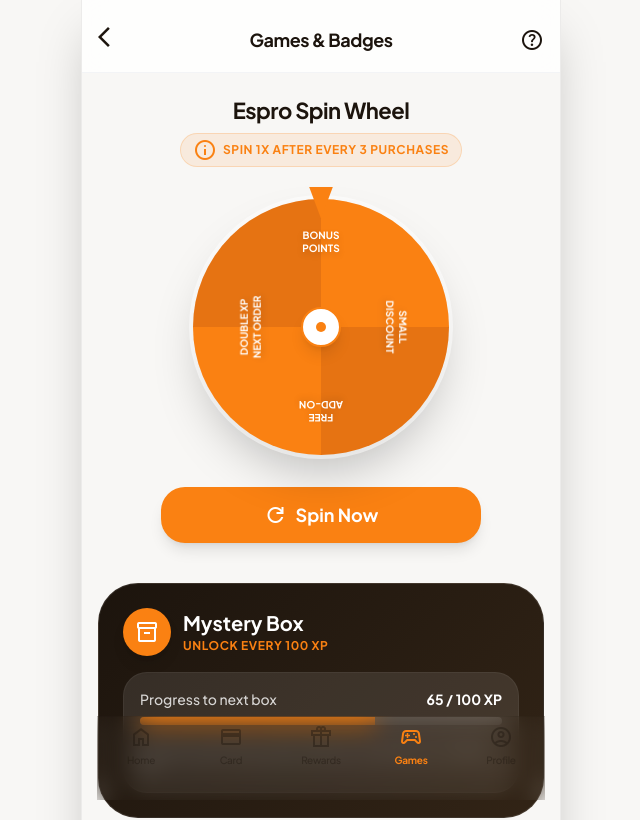
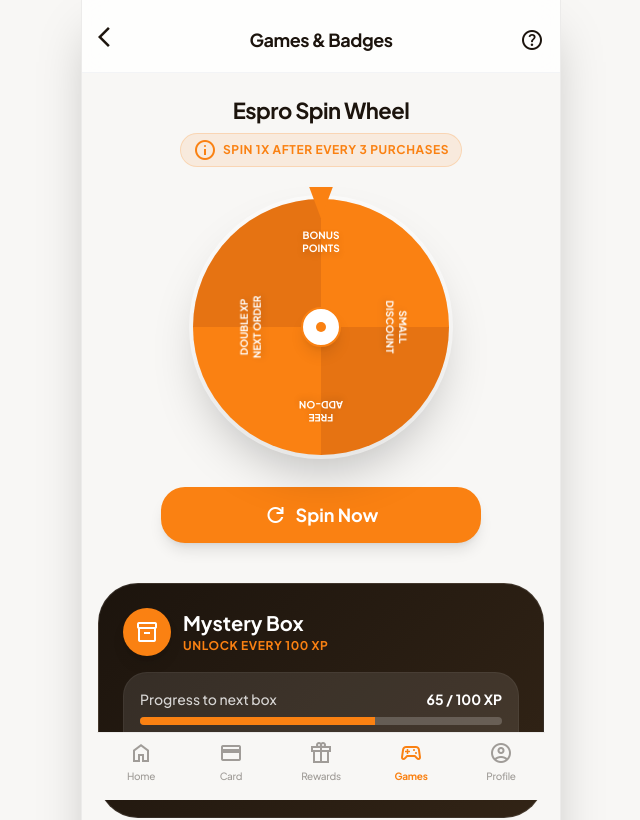
Before and after one commit to gervzsss/EsproCollective, a React (Vite) app: page /games in a window 1280 px wide. Shown: the top 820 px of the page, without its empty margins (319-959 px from the left). Built offline with nearby package versions, Linux system fonts and the light colour scheme.

Commit message:
fix: update BottomNav component styling for improved layout

```diff
--- a/src/components/layout/BottomNav.tsx
+++ b/src/components/layout/BottomNav.tsx
@@ -10,7 +10,7 @@ const navItems = [
 
 export default function BottomNav() {
   return (
-    <nav className="nav-blur fixed right-0 bottom-0 left-0 z-50 mx-auto max-w-md border-t border-black/5 px-2 pt-2 pb-8 dark:border-white/10">
+    <nav className="bg-background-light dark:bg-background-dark fixed right-0 bottom-0 left-0 z-50 mx-auto max-w-md border-t border-black/5 px-2 pt-2 pb-4 dark:border-white/10">
       <div className="relative flex items-center justify-between px-2">
         {navItems.map((item) => (
           <NavLink key={item.to} to={item.to} className="group flex w-14 flex-col items-center justify-center gap-1">
```
